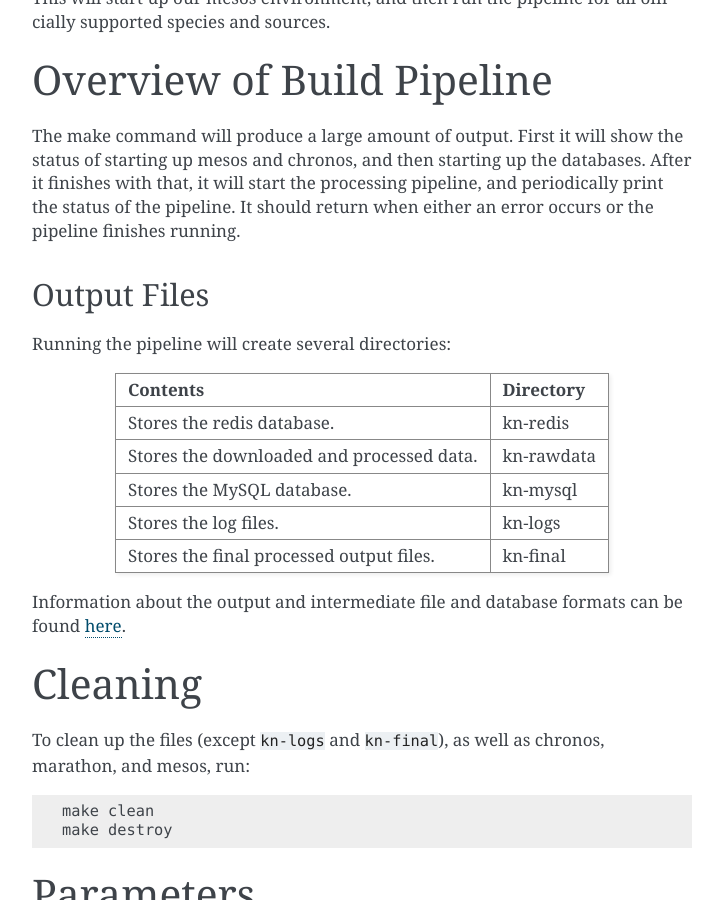
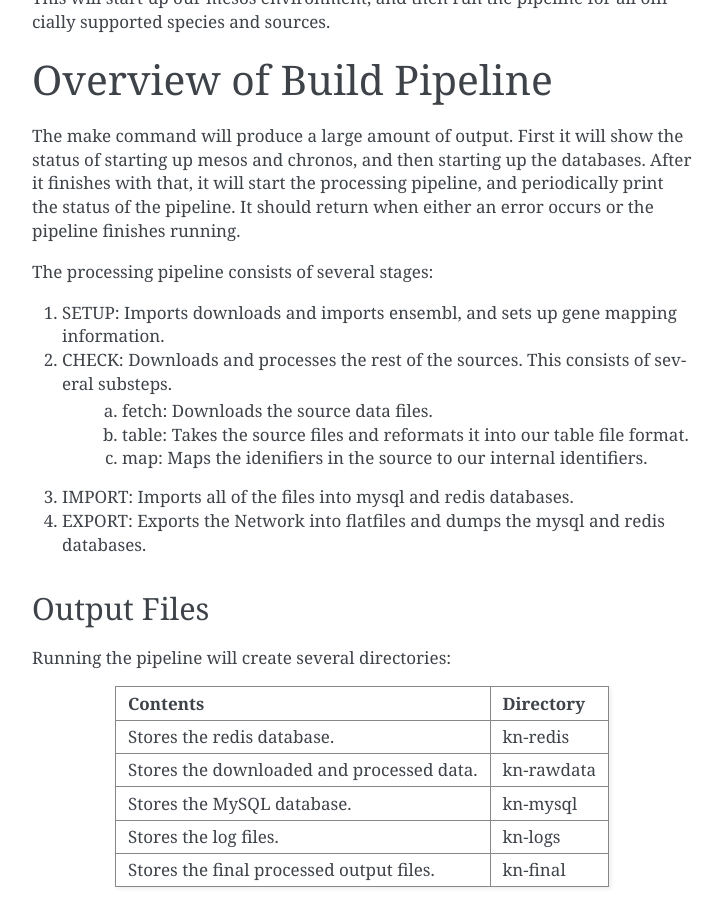
Before and after one commit to KnowEnG/KN_Builder, a Sphinx documentation site: the page built from docs/readme.rst, in a window 1280 px wide and 900 px high, scrolled down 742 px. Shown: the whole window, without its empty margins (388-1111 px from the left). Built offline with Sphinx 7.4.7, drawn with Linux system fonts in a browser that asks for light colours.

Commit message:
Updates to docs.

```diff
--- a/docs/readme.rst
+++ b/docs/readme.rst
@@ -32,6 +32,16 @@ Overview of Build Pipeline
 ==========================
 
 The make command will produce a large amount of output.  First it will show the status of starting up mesos and chronos, and then starting up the databases.  After it finishes with that, it will start the processing pipeline, and periodically print the status of the pipeline.  It should return when either an error occurs or the pipeline finishes running.
+
+The processing pipeline consists of several stages:
+
+1) SETUP: Imports downloads and imports ensembl, and sets up gene mapping information.
+2) CHECK: Downloads and processes the rest of the sources.  This consists of several substeps.
+    a) fetch: Downloads the source data files.
+    b) table: Takes the source files and reformats it into our table file format.
+    c) map: Maps the idenifiers in the source to our internal identifiers.
+3) IMPORT: Imports all of the files into mysql and redis databases.
+4) EXPORT: Exports the Network into flatfiles and dumps the mysql and redis databases.
 
 Output Files
 ------------
```
Also changed, not shown: docs/buildKN.rst (+42 -41 lines).
